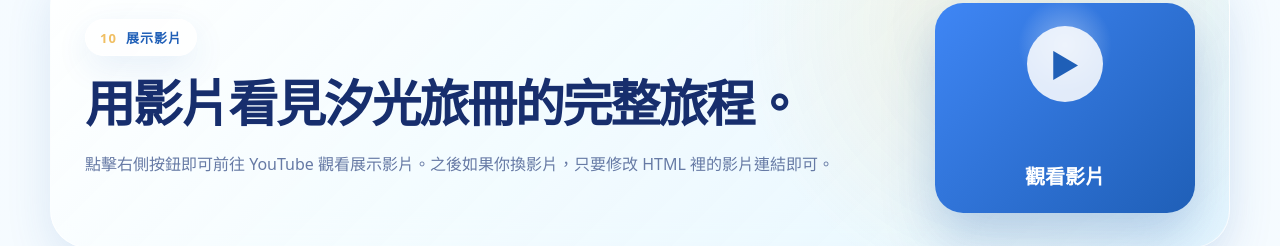
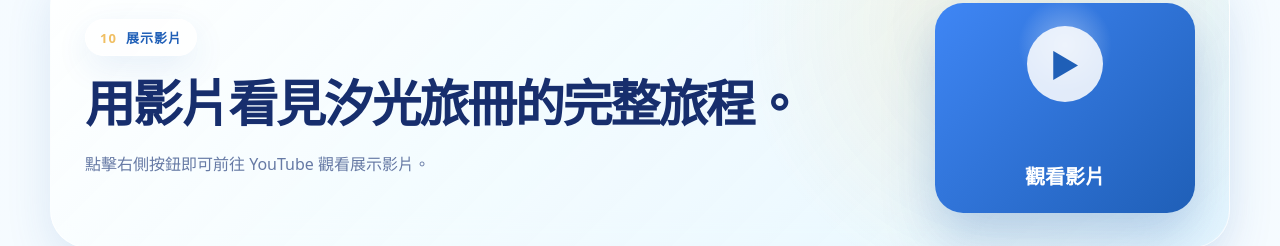
Before and after one commit to fredtwks-coder/xiguang-travel-journal, a plain HTML site: page index.html in a window 1280 px wide. Shown: the part 10146-10392 px from the top of the page. Drawn offline with Linux system fonts and the light colour scheme; animation ran at ten frames a second.

Commit message:
Update index.html

```diff
--- a/index.html
+++ b/index.html
@@ -284,7 +284,7 @@
           <div class="video-copy">
             <p class="eyebrow"><span>10</span> 展示影片</p>
             <h2>用影片看見汐光旅冊的完整旅程。</h2>
-            <p>點擊右側按鈕即可前往 YouTube 觀看展示影片。之後如果你換影片，只要修改 HTML 裡的影片連結即可。</p>
+            <p>點擊右側按鈕即可前往 YouTube 觀看展示影片。</p>
           </div>
           <a class="video-play" href="https://youtu.be/FLQ63ZrJQX4" target="_blank" rel="noopener noreferrer" aria-label="觀看汐光旅冊展示影片">
             <span>▶</span>
```
